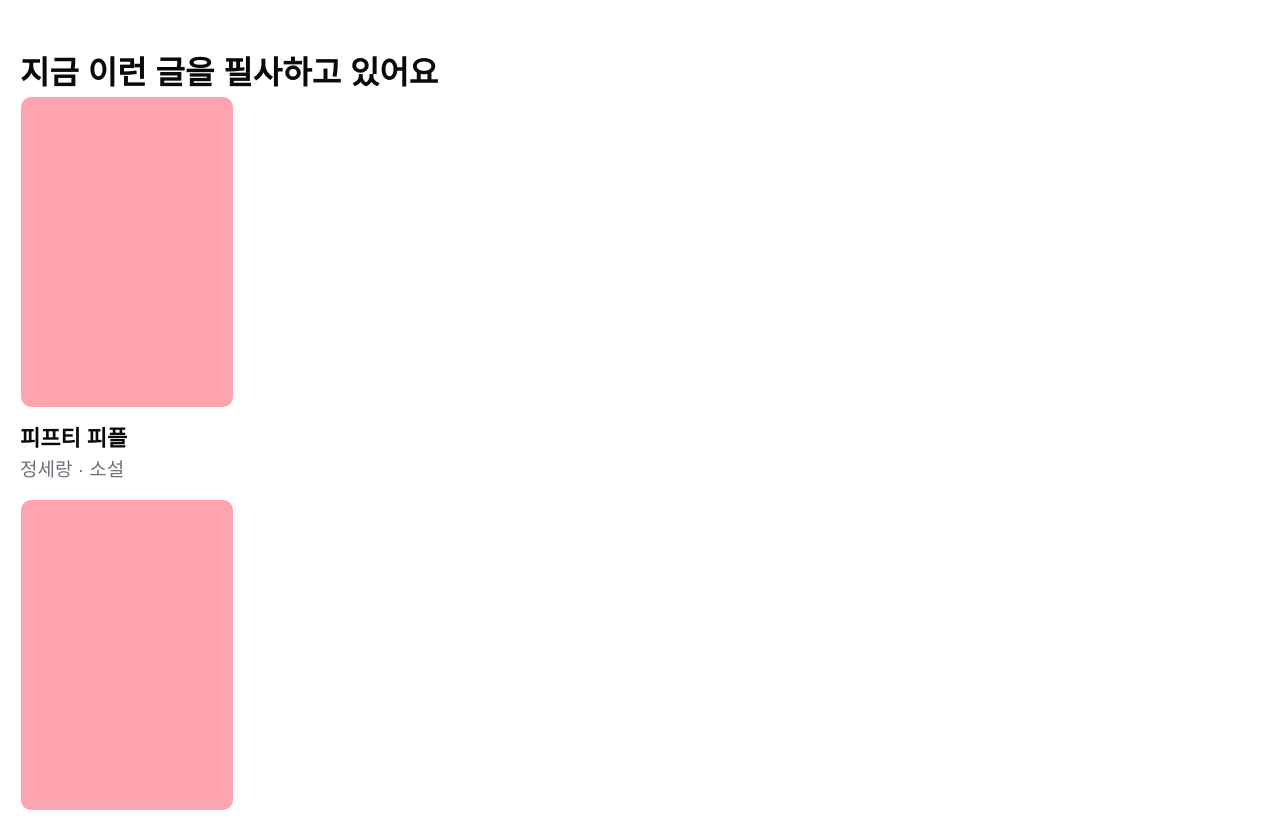
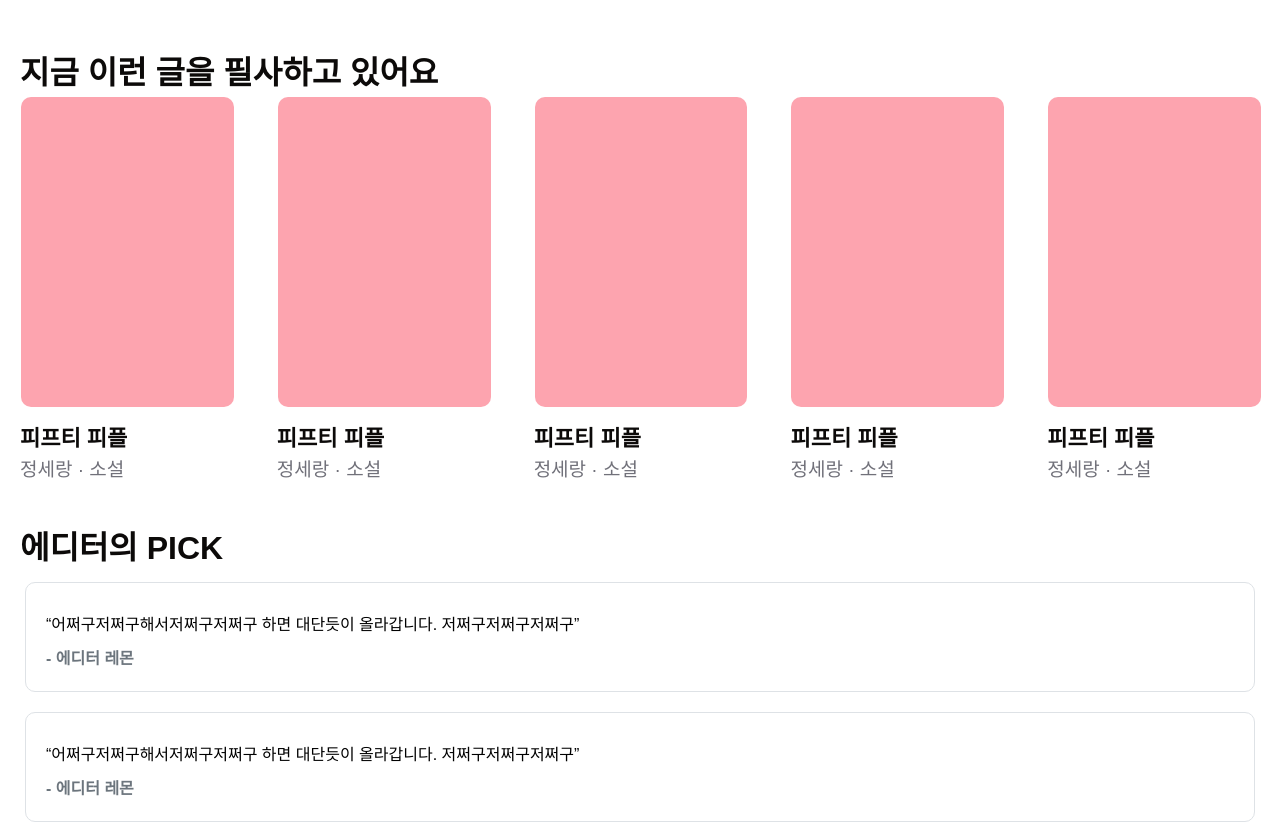
Before and after one commit to yihimin/js_todoc, a React (Create React App) app: page /main in a window 1280 px wide. Shown: the part 524-1346 px from the top of the page. Built offline with nearby package versions, Linux system fonts and the light colour scheme; a web font is replaced by a local one.

Commit message:
fix : main 페이지 가로 배열 수정

```diff
--- a/package.json
+++ b/package.json
@@ -8,7 +8,9 @@
     "@testing-library/user-event": "^13.5.0",
     "react": "^18.3.1",
     "react-dom": "^18.3.1",
-    "react-router-dom": "^6.23.1",
+    "react-hook-form": "^7.52.1",
+    "react-horizontal-scrolling-menu": "^7.1.1",
+    "react-router-dom": "^6.25.0",
     "react-scripts": "5.0.1",
     "web-vitals": "^2.1.4"
   },
--- a/src/pages/MainPage.jsx
+++ b/src/pages/MainPage.jsx
@@ -1,6 +1,8 @@
 import React from 'react';
+import { ScrollMenu, VisibilityContext } from 'react-horizontal-scrolling-menu';
 import './MainPage.css';
 import SearchNav from '../components/SearchNav';
+import 'react-horizontal-scrolling-menu/dist/styles.css';
 
 const MainPage = () => {
     const articles = [
@@ -19,6 +21,24 @@ const MainPage = () => {
     ];
 
     const writings = [
+        {
+            category: "소설",
+            title: "피프티 피플",
+            author: "정세랑",
+            img: ""
+        },
+        {
+            category: "소설",
+            title: "피프티 피플",
+            author: "정세랑",
+            img: ""
+        },
+        {
+            category: "소설",
+            title: "피프티 피플",
+            author: "정세랑",
+            img: ""
+        },
         {
             category: "소설",
             title: "피프티 피플",
@@ -52,13 +72,13 @@ const MainPage = () => {
                 </section>
                 <section className="current-writing">
                     <div className="text-stone-950 text-[32px] font-bold">지금 이런 글을 필사하고 있어요</div>
-                    <div className="writing-list flex gap-4">
+                    <div className="writing-list flex gap-4" style={{ display: 'flex', flexDirection: 'row' }}>
                         {writings.map((writing, index) => (
-                            <div className="w-[212.74px] h-[386.87px] flex flex-col justify-start items-start gap-[5px] key={index}"
+                            <div className="w-[212.74px] h-[386.87px] flex flex-col justify-start items-start gap-[5px]"
                                  key={index}>
                                 <div className="w-[212.74px] h-[386.87px] relative">
                                     <div
-                                        className={`w-[211.74px] h-[309.87px] left-[1px] top-0 absolute bg-rose-300 rounded-[10px]`}/>
+                                        className={`w-[212.74px] h-[309.87px] left-[1px] top-0 absolute bg-rose-300 rounded-[10px]`}/>
                                     <div
                                         className="left-0 top-[325.37px] absolute text-stone-950 text-[22px] font-semibold">
                                         {writing.title}
```
Also changed, not shown: 1 other file (tests, documents, lock files or other folders). Lines whose indentation alone changed are shown as unchanged.
